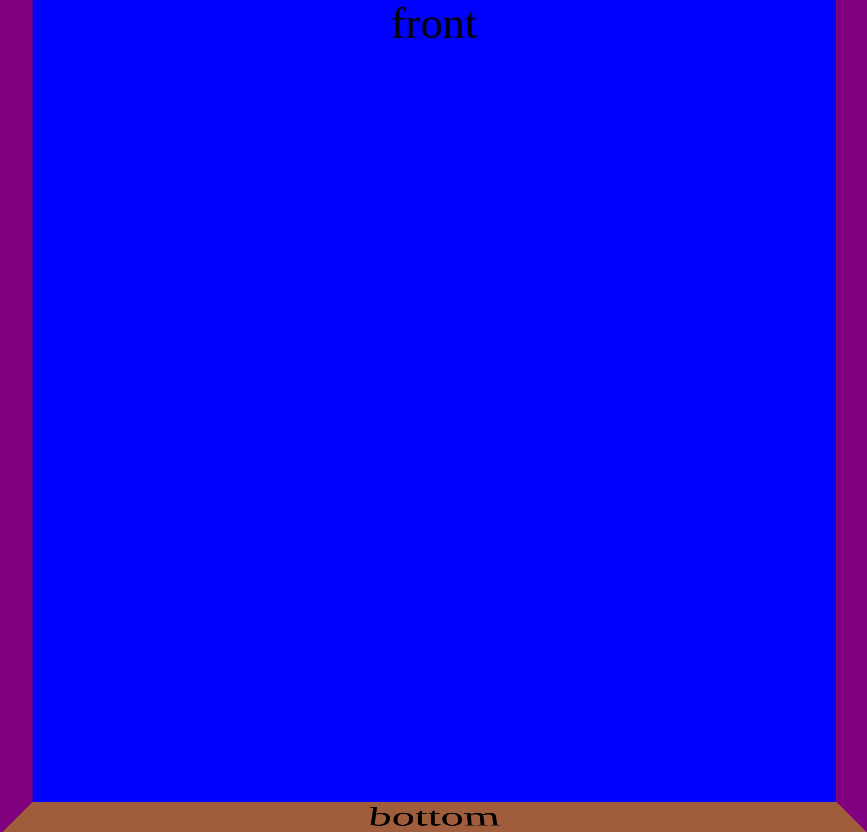
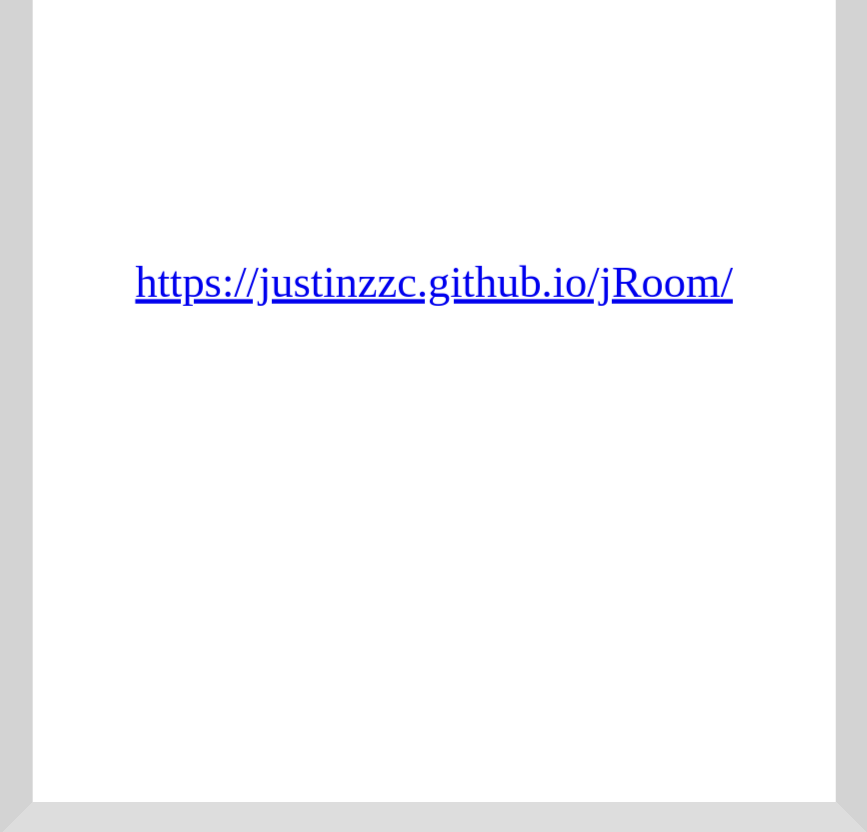
Before and after one commit to justinzzc/jRoom, a plain HTML site: page demo/test1.html in a window 1280 px wide. Shown: the top 832 px of the page, without its empty margins (206-1073 px from the left). Drawn offline with Linux system fonts and the light colour scheme.

Commit message:
demo update me

```diff
--- a/demo/test1.html
+++ b/demo/test1.html
@@ -24,6 +24,13 @@
             text-align: center;
         }
 
+        .my-link {
+            white-space: nowrap;
+        }
+
+        .room-cube > div {
+            line-height: 2000px;
+        }
     </style>
 </head>
 <body>
@@ -33,17 +40,9 @@
 <script>
     $(function () {
         $('.room').jRoom({
-            cube: {
-                back: 'red',
-                front: 'blue',
-                left: 'purple',
-                right: 'purple',
-                top: '#90c0c0',
-                bottom: '#9f5d3b'
-            },
             attach: {
                 back: 'back',
-                front: 'front',
+                front: '<a class="my-link"  href="https://justinzzc.github.io/jRoom/" target="_blank">https://justinzzc.github.io/jRoom/</a>',
                 left: 'left',
                 right: 'right',
                 top: 'top',
@@ -54,7 +53,11 @@
                 xMax: 360
             }
         });
-    });
+        $(' .room-cube > div').css({
+            lineHeight: $(window).width()  + 'px'
+        })
+    })
+    ;
 </script>
 </body>
 </html>
```
